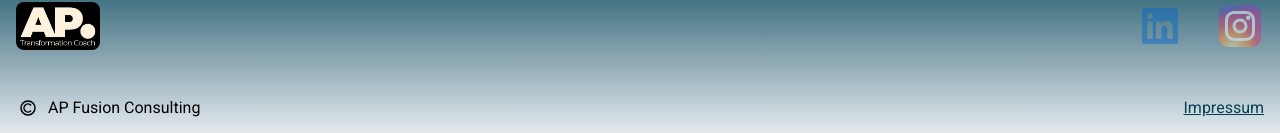
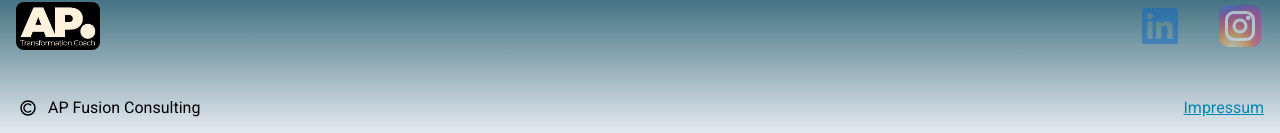
Before and after one commit to GDR1909/ap-fusionconsulting, an Angular app: page / in a window 1280 px wide. In both pictures the pointer is over the link "Impressum". Shown: the part 1614-1747 px from the top of the page. Built offline with nearby package versions, Linux system fonts and the light colour scheme.

Commit message:
improved the hover effect of the imprint link in the footer

```diff
--- a/src/app/main-content/contact/contact-form/contact-form.component.scss
+++ b/src/app/main-content/contact/contact-form/contact-form.component.scss
@@ -39,7 +39,7 @@ input {
     transition: ease-in-out 250ms;
 
     &:hover {
-      color: rgb(0, 135, 177);;
+      color: rgb(0, 135, 177);
       transition: ease-in-out 250ms;
     }
   }
--- a/src/app/shared/components/footer/footer.component.scss
+++ b/src/app/shared/components/footer/footer.component.scss
@@ -1,6 +1,5 @@
 footer {
   height: 150px;
-  // background: linear-gradient(90deg, #e8ecf1, #004155, #e8ecf1);
   background: linear-gradient(#004155c7, #e8ecf185);
   position: relative;
   padding: 1rem;
@@ -67,6 +66,7 @@ img {
   transition: ease-in-out 250ms;
 
   &:hover {
+    color: rgb(0, 135, 177);
     text-decoration: underline;
     transition: ease-in-out 250ms;
   }
```
